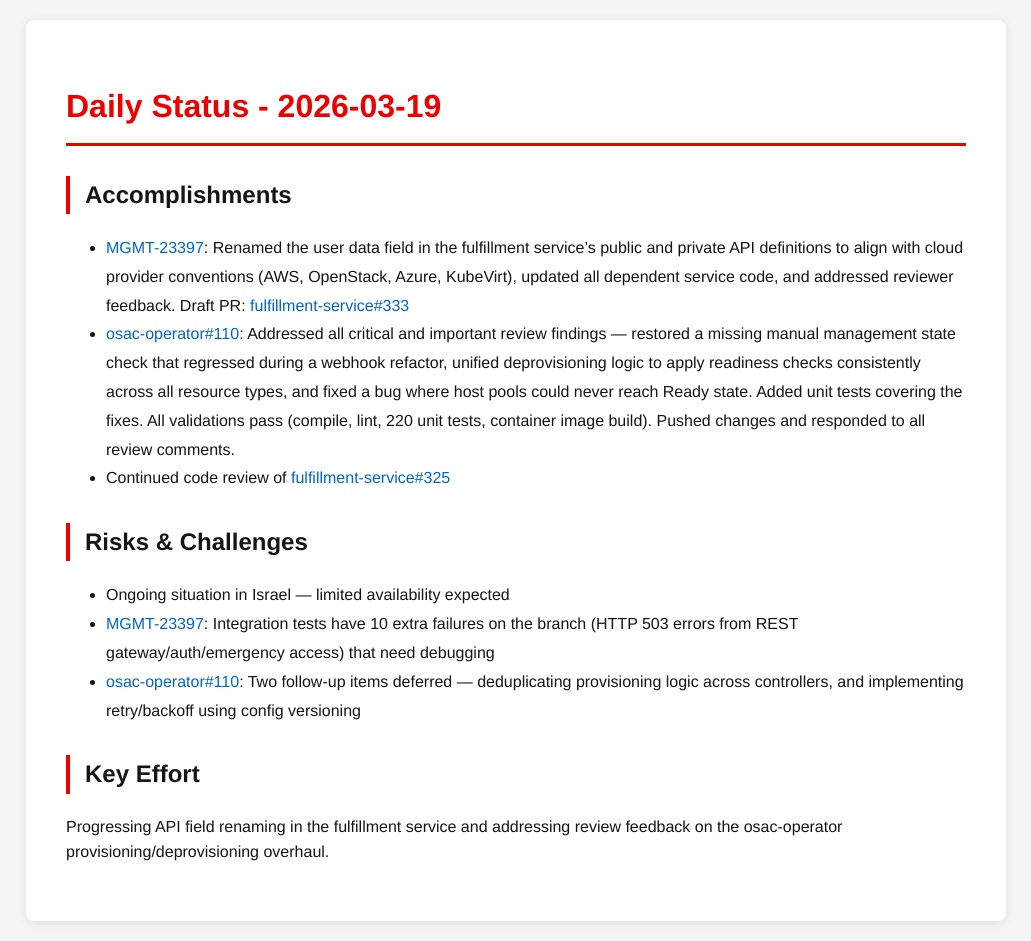
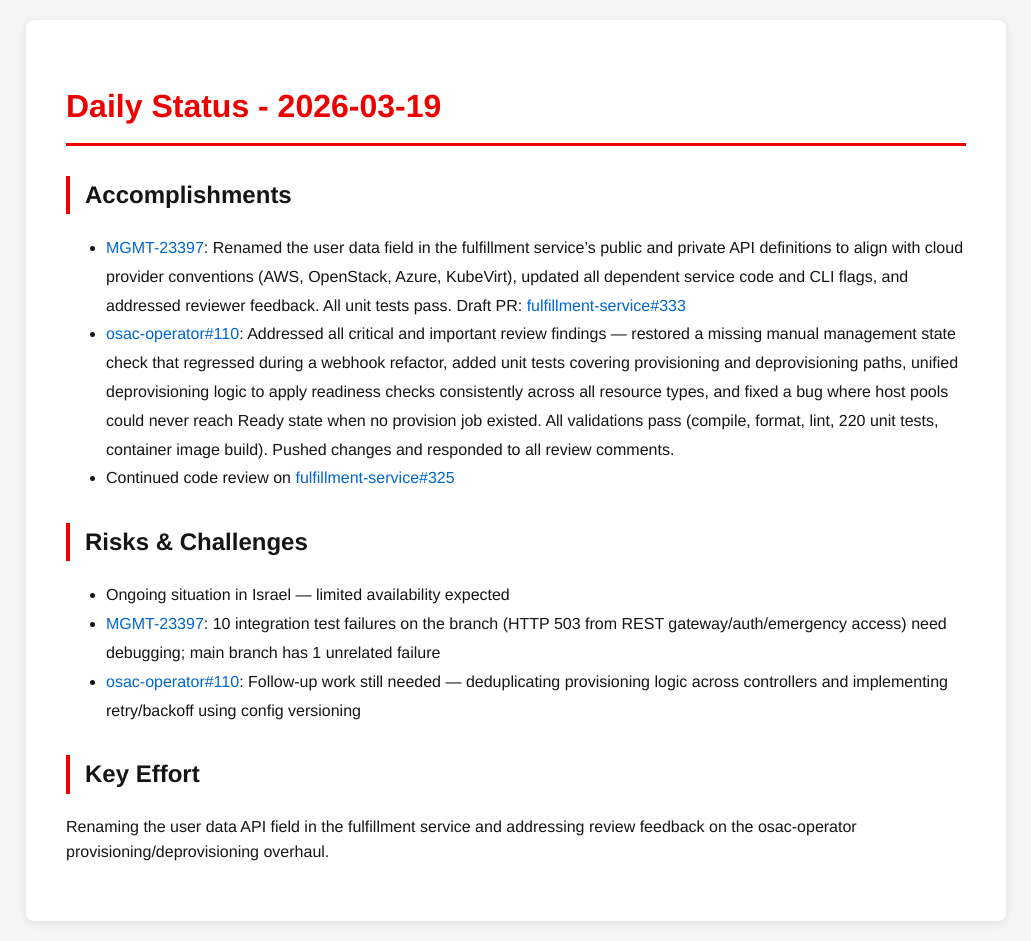
Before and after one commit to tzvatot/daily-status, a Jekyll site: the page built from 2026-03-19.md, in a window 1280 px wide. Shown: the whole page, without its empty margins (124-1155 px from the left). Built offline with Jekyll 4.4.1, drawn with Linux system fonts in a browser that asks for light colours.

Commit message:
Daily status update - 2026-03-19

```diff
--- a/2026-03-19.md
+++ b/2026-03-19.md
@@ -7,14 +7,14 @@
 # Daily Status - 2026-03-19
 
 ## Accomplishments
-- [MGMT-23397](https://issues.redhat.com/browse/MGMT-23397): Renamed the user data field in the fulfillment service's public and private API definitions to align with cloud provider conventions (AWS, OpenStack, Azure, KubeVirt), updated all dependent service code, and addressed reviewer feedback. Draft PR: [fulfillment-service#333](https://github.com/osac-project/fulfillment-service/pull/333)
-- [osac-operator#110](https://github.com/osac-project/osac-operator/pull/110): Addressed all critical and important review findings — restored a missing manual management state check that regressed during a webhook refactor, unified deprovisioning logic to apply readiness checks consistently across all resource types, and fixed a bug where host pools could never reach Ready state. Added unit tests covering the fixes. All validations pass (compile, lint, 220 unit tests, container image build). Pushed changes and responded to all review comments.
-- Continued code review of [fulfillment-service#325](https://github.com/osac-project/fulfillment-service/pull/325)
+- [MGMT-23397](https://issues.redhat.com/browse/MGMT-23397): Renamed the user data field in the fulfillment service's public and private API definitions to align with cloud provider conventions (AWS, OpenStack, Azure, KubeVirt), updated all dependent service code and CLI flags, and addressed reviewer feedback. All unit tests pass. Draft PR: [fulfillment-service#333](https://github.com/osac-project/fulfillment-service/pull/333)
+- [osac-operator#110](https://github.com/osac-project/osac-operator/pull/110): Addressed all critical and important review findings — restored a missing manual management state check that regressed during a webhook refactor, added unit tests covering provisioning and deprovisioning paths, unified deprovisioning logic to apply readiness checks consistently across all resource types, and fixed a bug where host pools could never reach Ready state when no provision job existed. All validations pass (compile, format, lint, 220 unit tests, container image build). Pushed changes and responded to all review comments.
+- Continued code review on [fulfillment-service#325](https://github.com/osac-project/fulfillment-service/pull/325)
 
 ## Risks & Challenges
 - Ongoing situation in Israel — limited availability expected
-- [MGMT-23397](https://issues.redhat.com/browse/MGMT-23397): Integration tests have 10 extra failures on the branch (HTTP 503 errors from REST gateway/auth/emergency access) that need debugging
-- [osac-operator#110](https://github.com/osac-project/osac-operator/pull/110): Two follow-up items deferred — deduplicating provisioning logic across controllers, and implementing retry/backoff using config versioning
+- [MGMT-23397](https://issues.redhat.com/browse/MGMT-23397): 10 integration test failures on the branch (HTTP 503 from REST gateway/auth/emergency access) need debugging; main branch has 1 unrelated failure
+- [osac-operator#110](https://github.com/osac-project/osac-operator/pull/110): Follow-up work still needed — deduplicating provisioning logic across controllers and implementing retry/backoff using config versioning
 
 ## Key Effort
-Progressing API field renaming in the fulfillment service and addressing review feedback on the osac-operator provisioning/deprovisioning overhaul.
+Renaming the user data API field in the fulfillment service and addressing review feedback on the osac-operator provisioning/deprovisioning overhaul.
```
